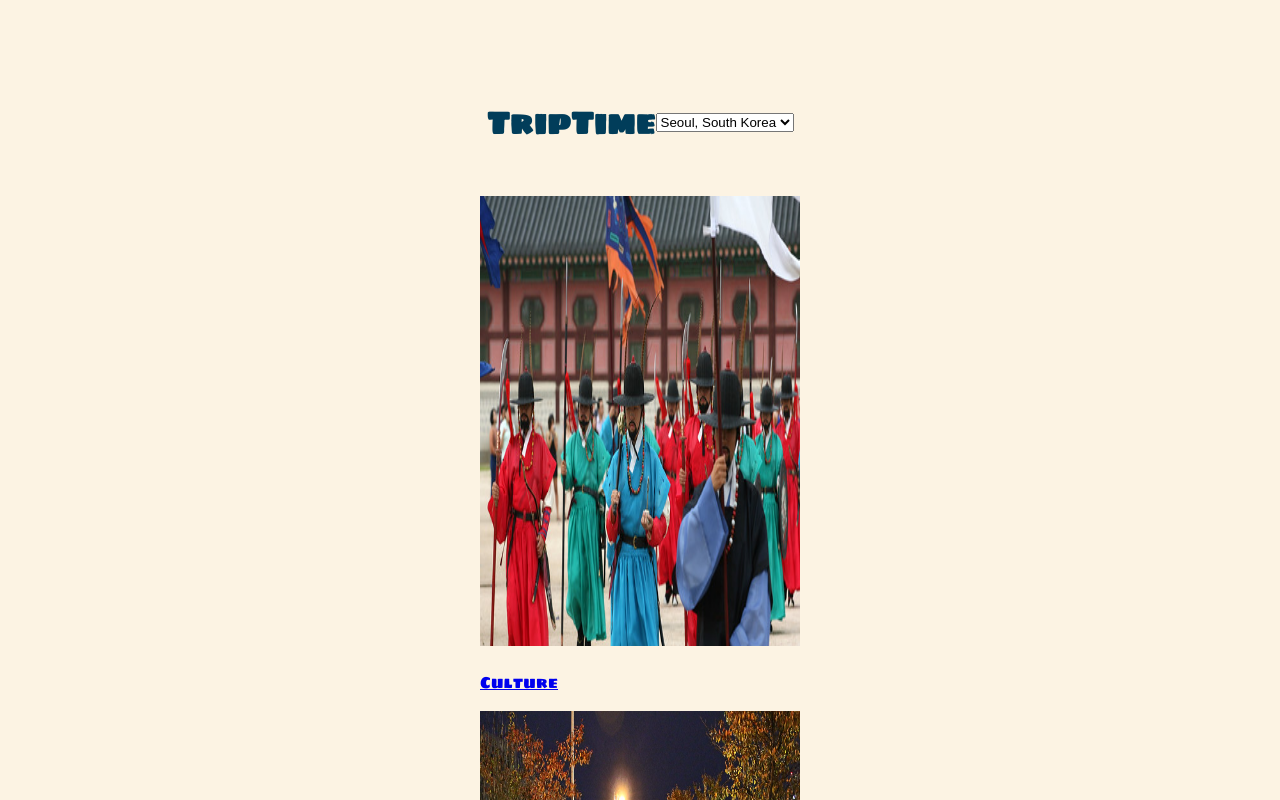
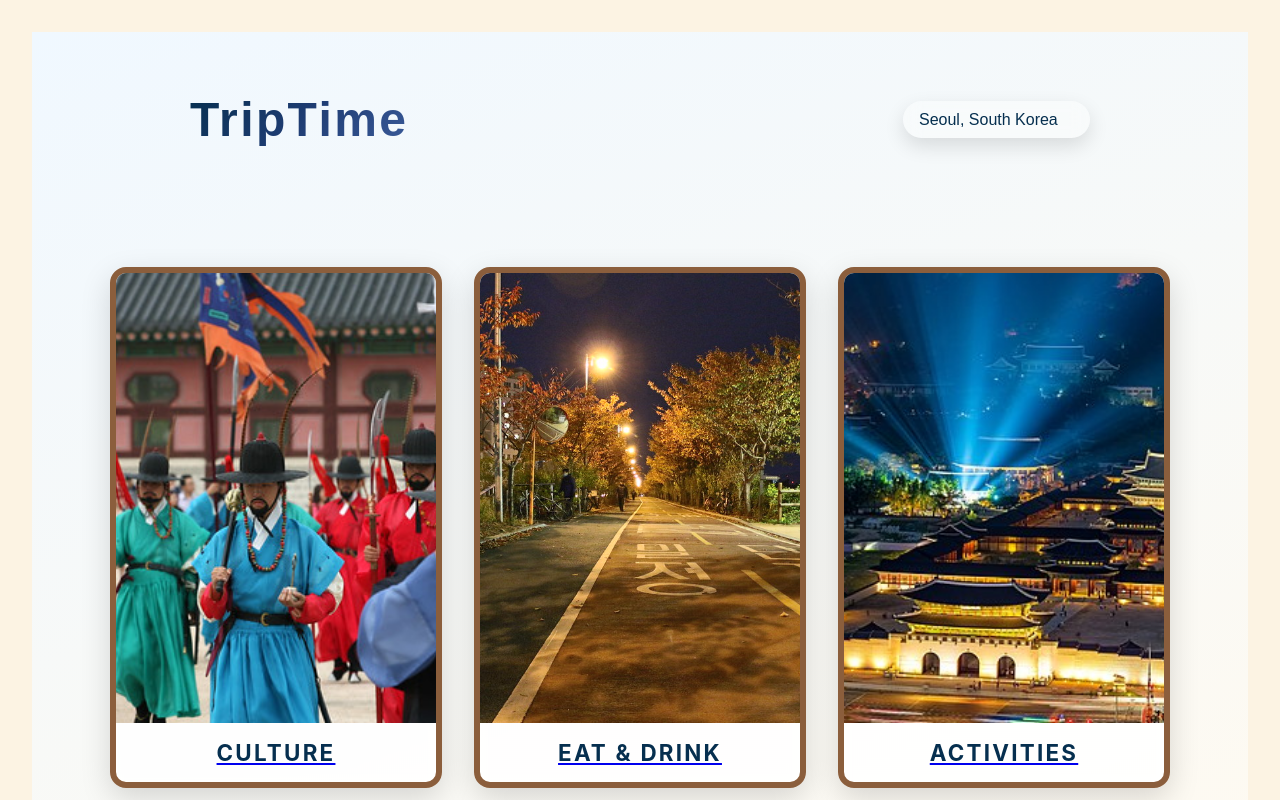
Before and after one commit to izzygperez/TripTok, a Next.js app in the folder triptok/: page / in a window 1280 px wide. Shown: the top 800 px of the page. Built offline with nearby package versions, Linux system fonts and the light colour scheme.

Commit message:
Added home page CSS

```diff
--- a/triptok/src/app/page.module.css
+++ b/triptok/src/app/page.module.css
@@ -1,23 +1,166 @@
+/* Page background with depth layers */
 .page {
-  display: grid;
-  grid-template-rows: 20px 1fr 20px;
+  display: flex;
+  flex-direction: column;
   align-items: center;
-  justify-items: center;
-  min-height: 100svh;
-  padding: 80px;
-  gap: 64px;
-  font-family: var(--font-sigmar-one);
+  padding: 60px 40px;
+  background: linear-gradient(160deg, #f0f8ff 0%, #fffaf0 100%);
+  min-height: 100vh;
+  font-family: 'Inter', sans-serif;
+  position: relative;
+  overflow-x: hidden;
 }
 
-.main {
+/* Floating shapes for subtle layered background */
+.page::before, .page::after {
+  content: '';
+  position: absolute;
+  border-radius: 50%;
+  z-index: 0;
+  opacity: 0.15;
+  background: #1e3c72;
+  mix-blend-mode: lighten;
+}
+
+.page::before {
+  width: 400px;
+  height: 400px;
+  top: -100px;
+  left: -150px;
+}
+
+.page::after {
+  width: 600px;
+  height: 600px;
+  bottom: -200px;
+  right: -200px;
+  background: #ff7f50;
+}
+
+/* Header */
+.header {
+  display: flex;
+  justify-content: space-between;
+  width: 100%;
+  max-width: 900px;
+  align-items: center;
+  margin-bottom: 80px;
+  position: relative;
+  z-index: 1;
+}
+
+.title {
+  font-family: 'Poppins', sans-serif;
+  font-size: 3rem;
+  font-weight: 800;
+  letter-spacing: 0.05em;
+
+  /* Navy-blue focused gradient */
+  background: linear-gradient(135deg, #062f4f 0%, #1e3c72 50%, #3a5a99 100%);
+  -webkit-background-clip: text;  /* Chrome, Safari, Edge */
+  background-clip: text;          /* Standard property */
+  -webkit-text-fill-color: transparent; /* WebKit fix */
+
+  position: relative;
+  margin: 0;
+  transition: transform 0.3s ease;
+}
+
+.title:hover {
+  transform: translateY(-2px);
+}
+
+
+
+@keyframes shine {
+  0% { background-position: -500px; }
+  100% { background-position: 500px; }
+}
+
+/* Glass-style dropdown */
+.dropdown {
+  padding: 10px 16px;
+  border-radius: 20px;
+  border: none;
+  background: rgba(255,255,255,0.3);
+  backdrop-filter: blur(8px);
+  font-size: 1rem;
+  font-weight: 500;
+  color: #062f4f;
+  cursor: pointer;
+  box-shadow: 0 8px 20px rgba(0,0,0,0.12);
+  position: relative;
+  appearance: none;
+  padding-right: 32px;
+  transition: all 0.25s ease;
+}
+
+.dropdown:hover {
+  background: rgba(255,255,255,0.5);
+  box-shadow: 0 12px 28px rgba(0,0,0,0.15);
+}
+
+.dropdown::after {
+  content: '▾';
+  position: absolute;
+  right: 12px;
+  top: 50%;
+  transform: translateY(-50%);
+  pointer-events: none;
+  color: #062f4f;
+}
+
+/* Cards container */
+.cards {
+  display: flex;
+  gap: 32px;
+  justify-content: center;
+  flex-wrap: wrap;
+  margin-top: 40px;
+  position: relative;
+  z-index: 1;
+}
+
+/* Floating layered card effect */
+.card {
   display: flex;
   flex-direction: column;
-  gap: 32px;
-  grid-row-start: 2;
+  align-items: center;
+  border: 6px solid #8b5e3c; /* gold-brown frame */
+  border-radius: 16px;
+  background: rgba(255, 255, 255, 0.85); /* subtle glass layer */
+  backdrop-filter: blur(6px);
+  overflow: hidden;
+  width: 320px;
+  max-width: 100%;
+  box-shadow: 0 10px 30px rgba(0,0,0,0.15);
+  transition: transform 0.35s ease, box-shadow 0.35s ease;
+  cursor: pointer;
+}
 
-  border: 2px solid rgba(0, 0, 0, 0.1);
-  border-radius: 16px;
-  padding: 32px;
-  box-shadow: 0 4px 12px rgba(0, 0, 0, 0.08);
-  background: white;
+.card:hover {
+  transform: translateY(-15px) scale(1.03);
+  box-shadow: 0 25px 50px rgba(0,0,0,0.25);
 }
+
+/* Card images with subtle depth */
+.image {
+  width: 100%;
+  height: 450px;
+  object-fit: cover;
+  transition: transform 0.4s ease;
+}
+
+.card:hover .image {
+  transform: scale(1.05);
+}
+
+/* Card labels */
+.label {
+  font-weight: 700;
+  font-size: 1.4rem;
+  margin: 16px 0;
+  color: #062f4f;
+  letter-spacing: 0.1em;
+  text-transform: uppercase;
+}
```
